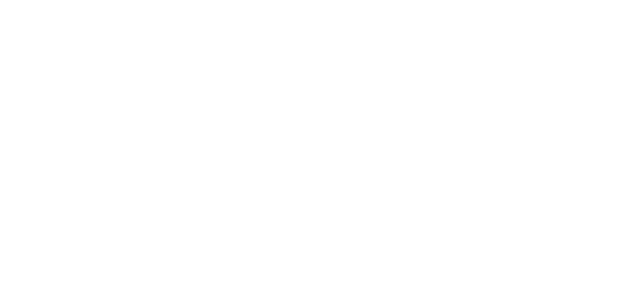
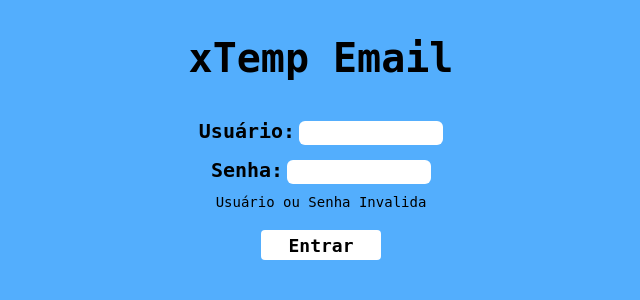
Before and after one commit to victorresende069/xtemp.email, a PHP site: page / in a window 1280 px wide. Before the commit the part shown is empty. Shown: the top 300 px of the page, without its empty margins (319-959 px from the left). Run offline with PHP 8.4, Linux system fonts and the light colour scheme.

Commit message:
Update CSS & HTML

```diff
--- /dev/null
+++ b/assets/css/login.css
@@ -0,0 +1,58 @@
+*{
+    background: rgb(83, 174, 253);
+    margin: 0px;
+}
+
+.app{
+    display: flex;
+    justify-content: center;
+    margin: 25px;
+}
+
+.form {
+    display: flex;
+    flex-direction: column;
+    align-items: center;
+    margin-top: 10px;
+}
+.form label{
+    font-family: monospace;
+    font-size: 20px;
+    font-weight: 600;
+}
+.formInput input{
+    background: white;
+    font-size: 14px;
+    border: none;
+    width: 140px;
+    height: 22px;
+    margin-top: 15px;
+    border-radius: 6px;
+}
+
+.formSubmit button{
+    background: white;
+    font-size: 18px;
+    margin-top: 10px;
+    font-weight: bold;
+    font-family: monospace;
+    border: 8px red;
+    border-radius: 4px;
+    height: 30px;
+    width: 120px;
+}
+.h1Form{
+    font-family: monospace;
+    font-size: 40px;
+    margin-bottom: 25px;
+}
+
+.formSubmit{
+    margin-top: 10px;
+}
+
+.msgReturnUser{
+    margin-top: 10px;
+    font-family: monospace;
+    font-size: 14px;
+}
--- a/index.php
+++ b/index.php
@@ -1,7 +1,5 @@
 <?php
-
 
     include_once "view/login/login.html";
 
-
 ?>
--- a/view/login/login.html
+++ b/view/login/login.html
@@ -4,15 +4,36 @@
     <meta charset="UTF-8">
     <meta http-equiv="X-UA-Compatible" content="IE=edge">
     <meta name="viewport" content="width=device-width, initial-scale=1.0">
-    <title>xTemp Email Project BETA</title>
+    <title>xTemp Email - Project BETA</title>
+    <link rel="stylesheet" href="assets/css/login.css"/>
+
 </head>
 <body>
 
-        <div>
+        <div class="app">
             <div id="form" class="form">
+                <h1 class="h1Form">xTemp Email</h1>
+                <div class="formInput">
+                    <label>Usuário:</label>
+                    <input id="user" class="userInput Inputs" type="text" placeholder="">
+                </div>
+                <div class="formInput">
+                    <label>Senha:</label>
+                    <input id="pass" class="passInput Inputs" type="password" placeholder="">
+                </div>
+
+                <div class="msgReturnUser">Usuário ou Senha Invalida</div>
+
+
+                <div class="formSubmit">
+                    <button id="submit" class="btnUser Inputs" type="submit">Entrar</button>
+                </div>
+
 
 
             </div>
         </div>
+
+    <script type="text/javascript" src="assets/js/login.js"></script>
 </body>
 </html>
```
Also changed, not shown: assets/js/login.js (added).
